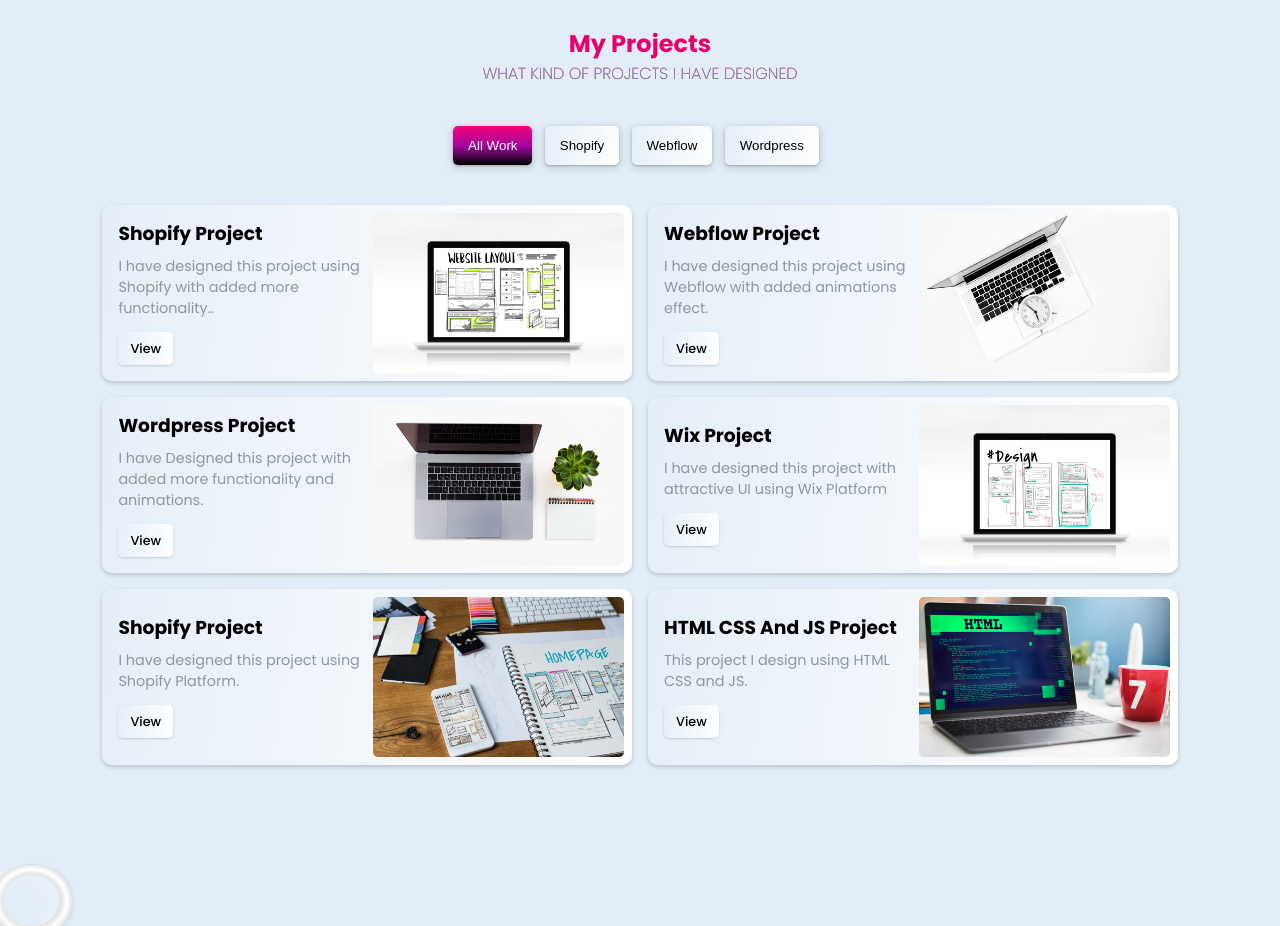
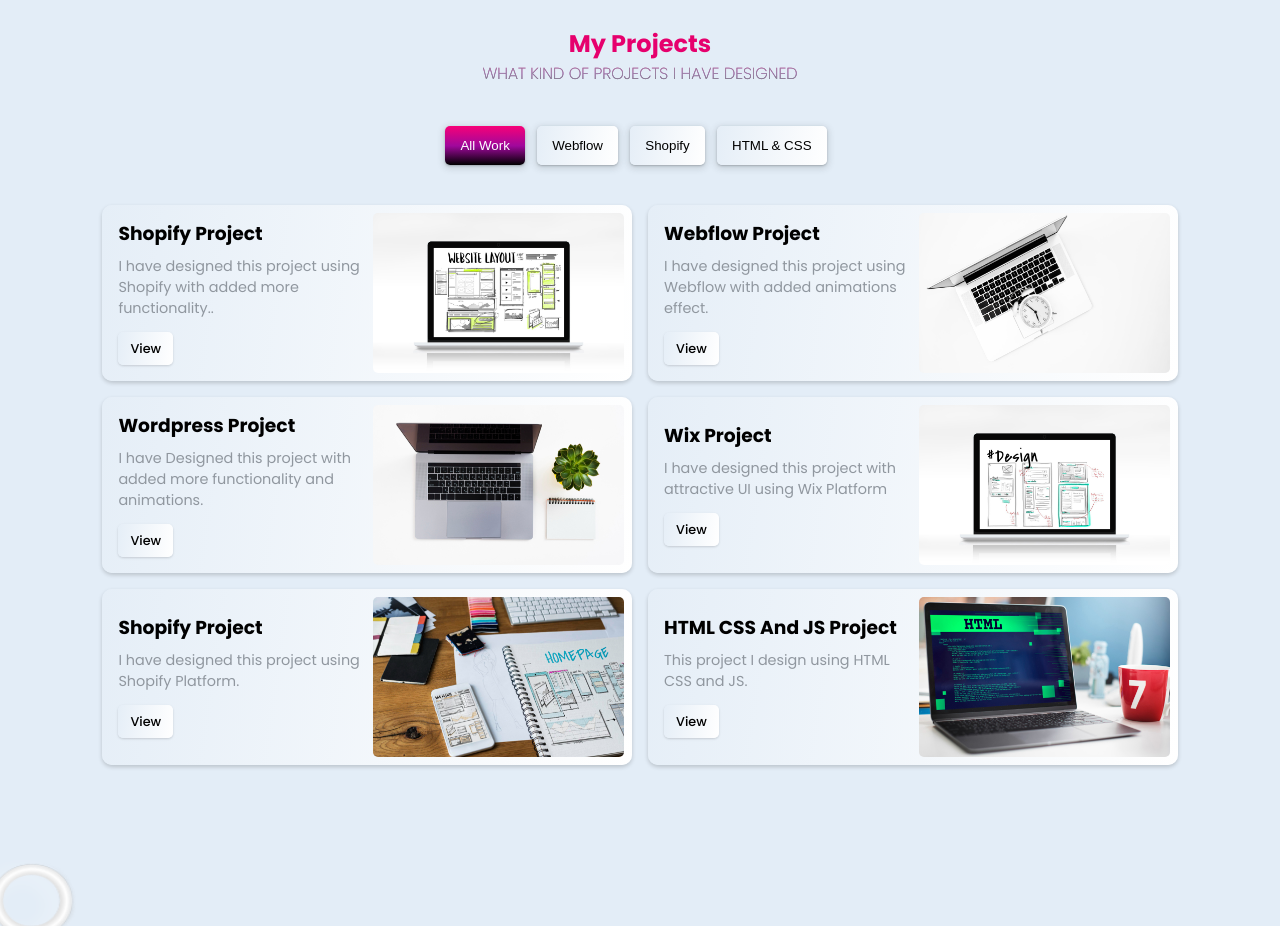
Before and after one commit to ShadanAhmad/portfolio-SA, a plain HTML site: page index.html in a window 1280 px wide. Shown: the part 3300-4226 px from the top of the page. Drawn offline with nearby package versions, Linux system fonts and the light colour scheme.

Commit message:
Update index.html

```diff
--- a/index.html
+++ b/index.html
@@ -228,9 +228,9 @@
         </div>
         <div class="fillter-buttons">
             <button class="button mixitup-control-active" data-filter="all">All Work</button>
-            <button class="button" data-filter=".web">Shopify</button>
-            <button class="button" data-filter=".uiux">Webflow</button>
-            <button class="button" data-filter=".branding">Wordpress</button>
+            <button class="button" data-filter=".web">Webflow</button>
+            <button class="button" data-filter=".uiux">Shopify</button>
+            <button class="button" data-filter=".branding">HTML & CSS</button>
         </div>
 
         <div class="portfolio-gallery">
```
